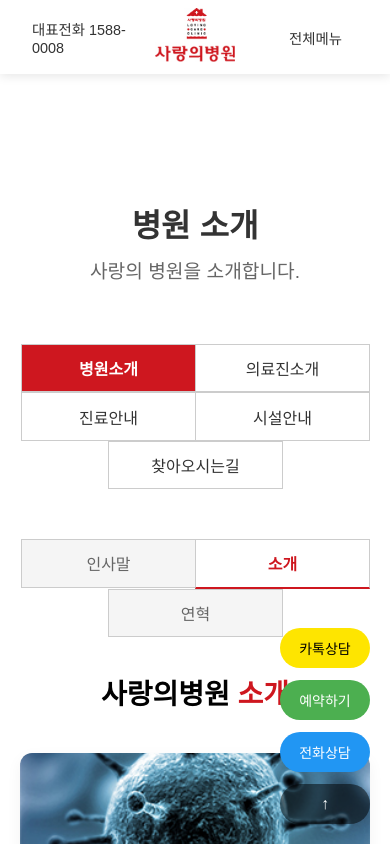
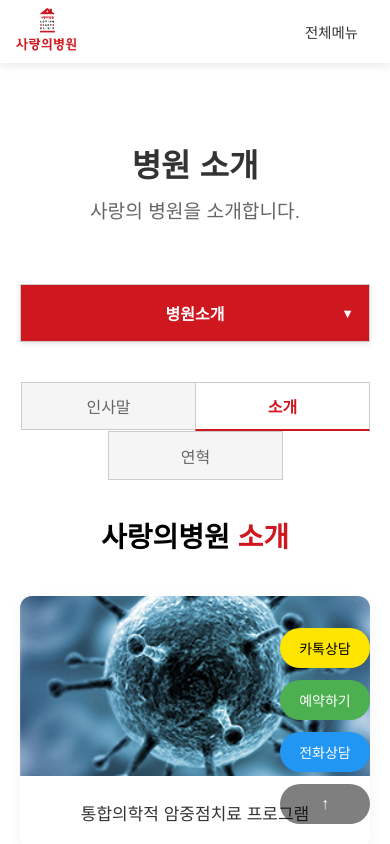
Before and after one commit to 4himdnc/lcc, a Next.js app: page /ko/hospital/about-us/introduce in a window 390 px wide. Shown: the top 844 px of the page. Built offline with nearby package versions, Linux system fonts and the light colour scheme.

Commit message:
[update] 서브메뉴 반응형 작업

```diff
--- a/src/app/ko/hospital/about-us/greeting/page.module.css
+++ b/src/app/ko/hospital/about-us/greeting/page.module.css
@@ -151,7 +151,7 @@
   .divider {
     width: 50px;
     height: 3px;
-    margin: 0 auto 30px;
+    margin: 0 auto 0px;
   }
 
   .greetingContainer {
--- a/src/app/ko/layout.module.css
+++ b/src/app/ko/layout.module.css
@@ -4,3 +4,9 @@
   margin: 0 auto;
   padding: 200px 20px 80px;
 }
+
+@media (max-width: 768px) {
+  .pageContainer {
+    padding: 140px 20px 80px;
+  }
+}
--- a/src/components/layout/Header.module.css
+++ b/src/components/layout/Header.module.css
@@ -69,6 +69,19 @@
 }
 
 @media (max-width: 768px) {
+  .logo {
+    width: 60px;
+    height: 43px;
+  }
+  .leftSection {
+    display: none;
+  }
+  .centerSection {
+    flex: 0;
+  }
+  .headerContent {
+    padding: 0.5rem 1rem;
+  }
   .headerLink {
     display: none;
   }
--- a/src/components/layout/Header.tsx
+++ b/src/components/layout/Header.tsx
@@ -20,7 +20,7 @@ const Header = () => {
 
         <div className={styles.centerSection}>
           <Link href="/">
-            <Image src="/images/logo.jpg" alt="병원 로고" width={80} height={54} priority />
+            <Image src="/images/logo.jpg" alt="병원 로고" width={80} height={54} priority className={styles.logo} />
           </Link>
         </div>
 
--- a/src/components/layout/SecondaryMenu.module.css
+++ b/src/components/layout/SecondaryMenu.module.css
@@ -1,4 +1,5 @@
 .secondaryMenuContainer {
+  position: relative;
   display: flex;
   width: 100%;
   border-radius: 0;
@@ -20,28 +21,94 @@
   margin-right: -1px;
 }
 
-.menuItem:last-child {
-}
-
 .menuItem:hover {
   background-color: var(--color-background-light);
 }
 
 .menuItem.active {
+  font-size: 16px;
   background-color: var(--color-primary);
   color: var(--color-white);
   font-weight: 600;
 }
 
+/* 아코디언 메뉴 스타일 */
+.accordionToggle {
+  width: 100%;
+  position: relative;
+  cursor: pointer;
+}
+
+.accordionToggle::after {
+  content: "▼";
+  position: absolute;
+  right: 15px;
+  font-size: 0.8rem;
+  transition: transform 0.3s ease;
+}
+
+.accordionToggle.expanded::after {
+  transform: rotate(180deg);
+}
+
 @media (max-width: 768px) {
   .secondaryMenuContainer {
-    flex-wrap: wrap;
-    align-items: flex-start;
-    justify-content: center;
+    flex-direction: column;
+    align-items: stretch;
+    justify-content: flex-start;
+    border: none;
+    border-radius: 4px;
+    overflow: visible;
+    transition: none;
+    z-index: 10;
+    position: relative;
+    margin-bottom: 0;
+  }
+
+  .secondaryMenuContainer.mobile {
+    box-shadow: none;
   }
 
   .menuItem {
-    min-width: 50%;
-    padding: 0.7rem 0.5rem;
+    width: 100% !important;
+    padding: 1rem;
+    border: 1px solid var(--color-gray-200);
+    border-bottom: none;
+    margin-right: 0;
+    transition: all 0.3s ease;
+    background-color: var(--color-white);
+  }
+
+  .menuItem:last-child {
+    border-bottom: 1px solid var(--color-gray-200);
+  }
+
+  .accordionToggle {
+    box-shadow: 0 2px 5px var(--color-shadow);
+    z-index: 30;
+    border-bottom: 1px solid var(--color-gray-200) !important;
+  }
+
+  .subMenuItem {
+    padding-left: 1.5rem;
+    background-color: var(--color-background-light);
+    transform-origin: top;
+    animation: slideDown 0.3s ease forwards;
+    box-shadow: 0 2px 5px var(--color-shadow);
+  }
+
+  .subMenuItem.active {
+    background-color: var(--color-primary-light);
   }
 }
+
+@keyframes slideDown {
+  from {
+    opacity: 0;
+    transform: translateY(-10px);
+  }
+  to {
+    opacity: 1;
+    transform: translateY(0);
+  }
+}
--- a/src/components/layout/SecondaryMenu.tsx
+++ b/src/components/layout/SecondaryMenu.tsx
@@ -1,6 +1,6 @@
 "use client";
 
-import React from "react";
+import React, { useState, useEffect, useRef, CSSProperties } from "react";
 import { usePathname } from "next/navigation";
 import Link from "next/link";
 import styles from "./SecondaryMenu.module.css";
@@ -18,19 +18,90 @@ interface SecondaryMenuProps {
 
 export default function SecondaryMenu({ menuItems, className = "" }: SecondaryMenuProps) {
   const pathname = usePathname();
+  const [isExpanded, setIsExpanded] = useState(false);
+  const [isMobile, setIsMobile] = useState(false);
+  const containerRef = useRef<HTMLDivElement>(null);
+  const [containerHeight, setContainerHeight] = useState<string>("auto");
 
   // 현재 활성화된 메뉴 아이템 결정
   const currentActiveId = menuItems.find((item) => pathname.includes(item.id))?.id;
+  const activeMenuItem = menuItems.find((item) => item.id === currentActiveId);
+
+  // 화면 크기 변경 감지
+  useEffect(() => {
+    const checkIfMobile = () => {
+      const isMobileView = window.innerWidth <= 768;
+      setIsMobile(isMobileView);
+      if (!isMobileView) {
+        setIsExpanded(false);
+        setContainerHeight("auto");
+      } else {
+        setContainerHeight("auto");
+      }
+    };
+
+    checkIfMobile();
+    window.addEventListener("resize", checkIfMobile);
+
+    return () => {
+      window.removeEventListener("resize", checkIfMobile);
+    };
+  }, []);
+
+  // 아코디언 토글 함수
+  const toggleAccordion = () => {
+    const newExpandedState = !isExpanded;
+    setIsExpanded(newExpandedState);
+  };
+
+  // 메뉴 항목의 위치 계산 함수
+  const getItemStyle = (index: number): CSSProperties => {
+    if (!isMobile) {
+      return { width: `${100 / menuItems.length}%` };
+    }
+
+    if (isExpanded) {
+      const itemHeight = 50; // 메뉴 항목의 높이 (px)
+      return {
+        position: "absolute" as const,
+        top: `calc(100% + ${index * itemHeight}px)`,
+        left: 0,
+        width: "100%",
+        zIndex: 20,
+      };
+    }
+
+    return {};
+  };
 
   return (
     <>
-      <div className={`${styles.secondaryMenuContainer} ${className}`}>
-        {menuItems.map((item) => (
+      <div
+        ref={containerRef}
+        className={`${styles.secondaryMenuContainer} ${className} ${isMobile ? styles.mobile : ""}`}
+        style={{ height: containerHeight }}
+      >
+        {isMobile && (
+          <button
+            className={`${styles.menuItem} ${styles.active} ${styles.accordionToggle} ${
+              isExpanded ? styles.expanded : ""
+            }`}
+            onClick={toggleAccordion}
+          >
+            {activeMenuItem ? activeMenuItem.name : menuItems[0]?.name || "메뉴"}
+          </button>
+        )}
+
+        {(!isMobile || isExpanded) &&
+          menuItems.map((item, index) => (
             <Link
               href={item.path}
               key={item.id}
-            className={`${styles.menuItem} ${currentActiveId === item.id ? styles.active : ""}`}
-            style={{ width: `${100 / menuItems.length}%` }}
+              className={`${styles.menuItem} ${currentActiveId === item.id ? styles.active : ""} ${
+                isMobile && styles.subMenuItem
+              }`}
+              style={getItemStyle(index)}
+              onClick={() => isMobile && setIsExpanded(false)}
             >
               {item.name}
             </Link>
--- a/src/components/layout/SideMenu.module.css
+++ b/src/components/layout/SideMenu.module.css
@@ -24,13 +24,13 @@
 }
 
 .header {
-  padding: 2rem;
+  padding: 1.6rem 2rem;
   border-bottom: 1px solid var(--color-border-light);
 }
 
 .closeButton {
   position: absolute;
-  top: 2rem;
+  top: 2.4rem;
   right: 2rem;
   background: none;
   border: none;
--- a/src/components/layout/TertiaryMenu.module.css
+++ b/src/components/layout/TertiaryMenu.module.css
@@ -34,6 +34,7 @@
     flex-wrap: wrap;
     align-items: flex-start;
     justify-content: center;
+    margin-top: 40px;
   }
 
   .menuItem {
```
Lines whose indentation alone changed are shown as unchanged.
